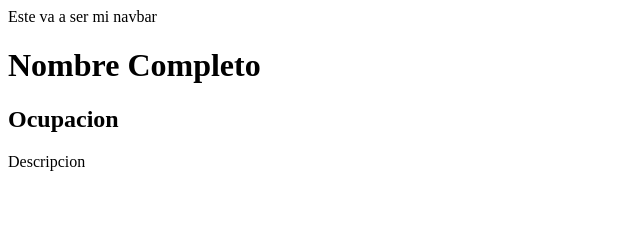
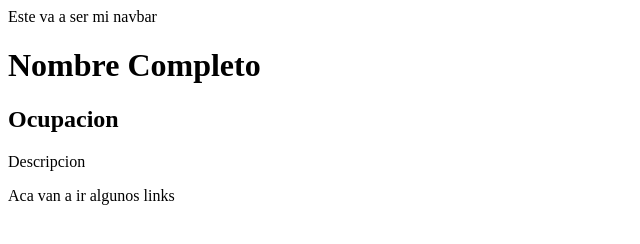
Before and after one commit to manuelbenitez/curso-introductorio, a website: page index.html in a window 1280 px wide. Shown: the whole page, without its empty margins (0-640 px from the left). Drawn offline with Linux system fonts and the light colour scheme.

```diff
--- a/index.html
+++ b/index.html
@@ -14,5 +14,7 @@
       <h2>Ocupacion</h2>
       <p>Descripcion</p>
     </div>
+
+    <footer>Aca van a ir algunos links</footer>
   </body>
 </html>
```
Also changed, not shown: README.md (added).
